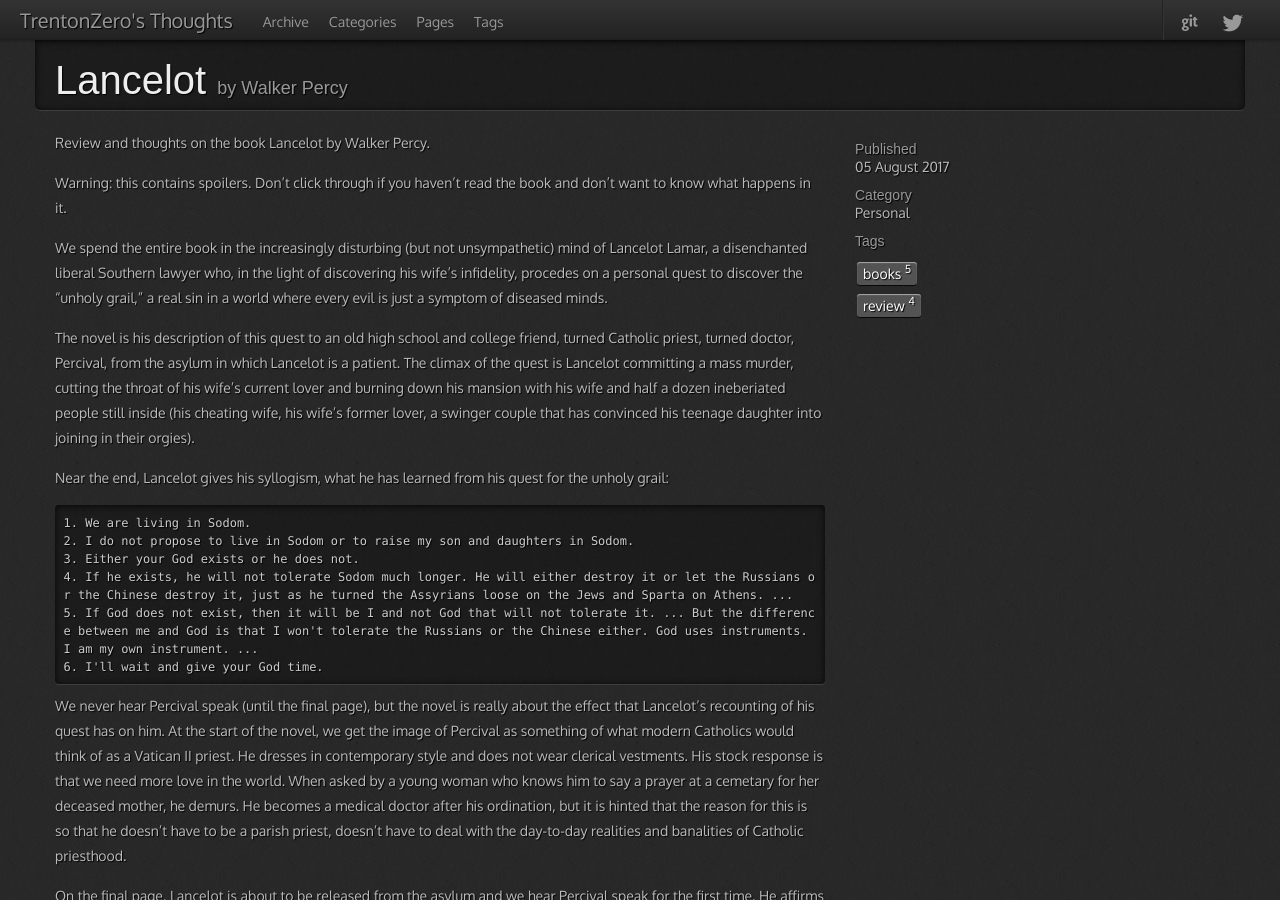
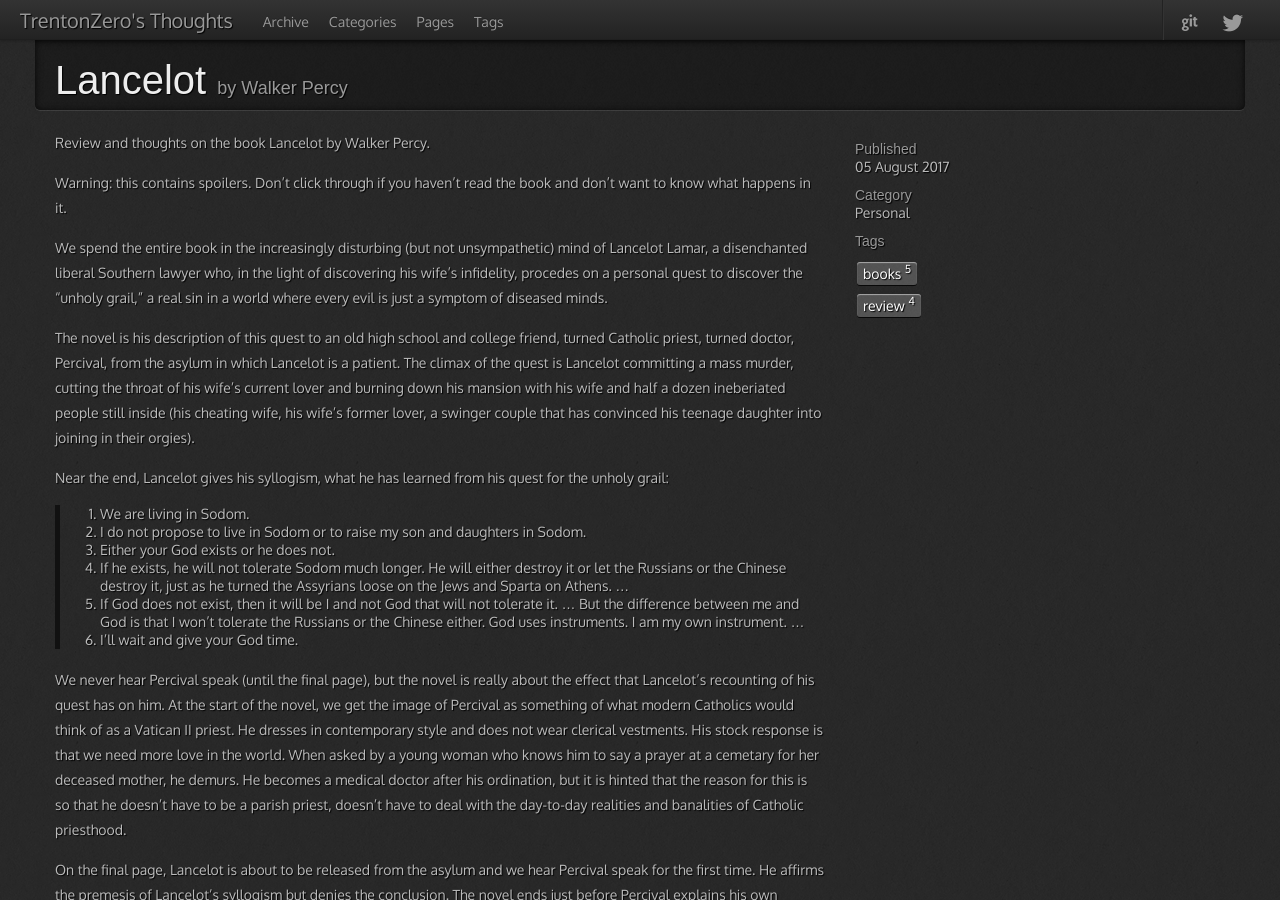
Before and after one commit to TrentonZero/trentonzero.github.io, a Jekyll site: the page built from _posts/2017-08-05-lancelot.md, in a window 1280 px wide and 900 px high. Built offline with Jekyll 4.4.1, drawn with Linux system fonts in a browser that asks for light colours; nearby versions of some CDN libraries; some web fonts are replaced; comment, search, counter and statistics services are not loaded.

Commit message:
updated block text

```diff
--- a/_posts/2017-08-05-lancelot.md
+++ b/_posts/2017-08-05-lancelot.md
@@ -20,13 +20,12 @@ The novel is his description of this quest to an old high school and college fri
 
 Near the end, Lancelot gives his syllogism, what he has learned from his quest for the unholy grail:
 
-
-    1. We are living in Sodom.
-    2. I do not propose to live in Sodom or to raise my son and daughters in Sodom.
-    3. Either your God exists or he does not.
-    4. If he exists, he will not tolerate Sodom much longer. He will either destroy it or let the Russians or the Chinese destroy it, just as he turned the Assyrians loose on the Jews and Sparta on Athens. ...
-    5. If God does not exist, then it will be I and not God that will not tolerate it. ... But the difference between me and God is that I won't tolerate the Russians or the Chinese either. God uses instruments. I am my own instrument. ...
-    6. I'll wait and give your God time.
+> 1. We are living in Sodom.
+> 2. I do not propose to live in Sodom or to raise my son and daughters in Sodom.
+> 3. Either your God exists or he does not.
+> 4. If he exists, he will not tolerate Sodom much longer. He will either destroy it or let the Russians or the Chinese destroy it, just as he turned the Assyrians loose on the Jews and Sparta on Athens. ...
+> 5. If God does not exist, then it will be I and not God that will not tolerate it. ... But the difference between me and God is that I won't tolerate the Russians or the Chinese either. God uses instruments. I am my own instrument. ...
+> 6. I'll wait and give your God time.
 
 
 
```
